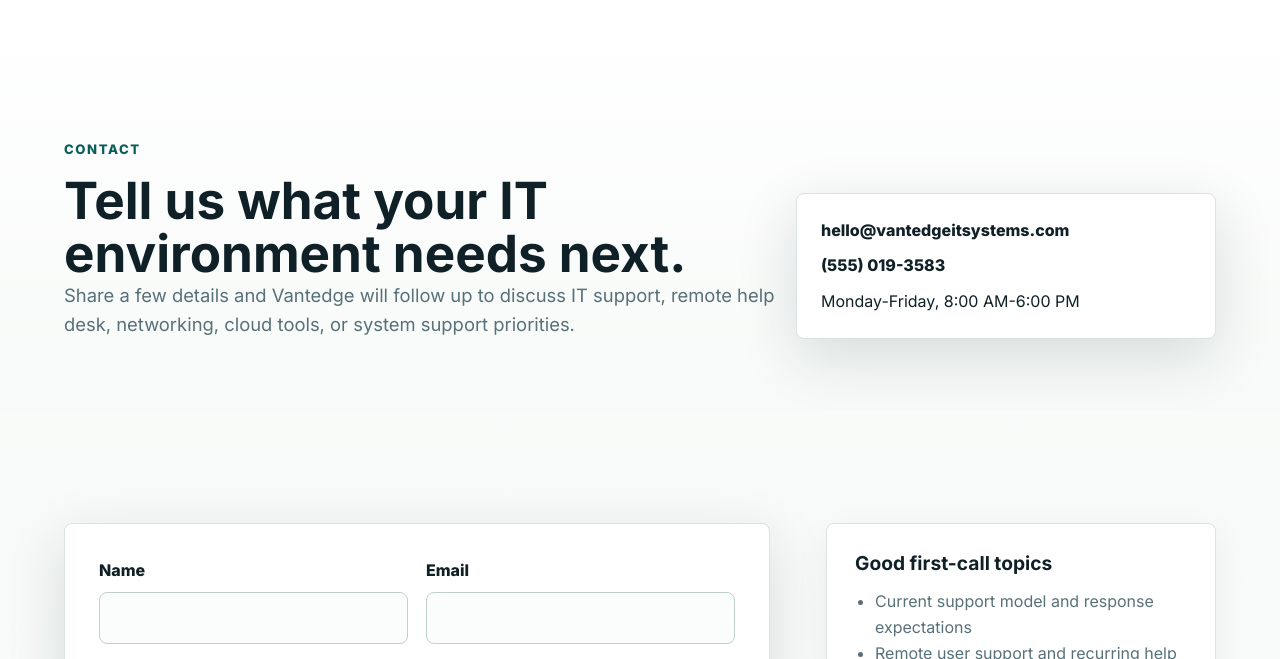
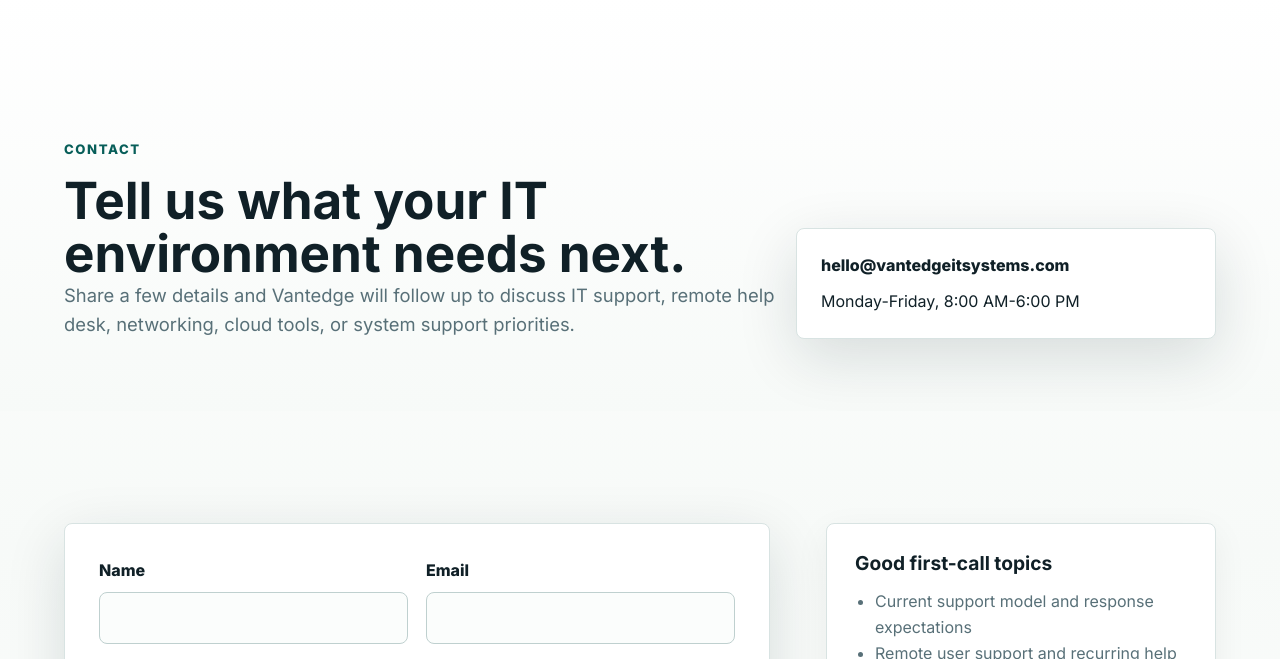
Before and after one commit to Chainz00/vantedge-website, a plain HTML site: page contact.html in a window 1280 px wide. Shown: the part 79-738 px from the top of the page. Drawn offline with Linux system fonts and the light colour scheme; a script that the page names is missing.

Commit message:
Update contact.html

```diff
--- a/contact.html
+++ b/contact.html
@@ -33,7 +33,7 @@
       <a href="mailto:hello@vantedgeitsystems.com">
   hello@vantedgeitsystems.com
 </a>
-        <a href="tel:+15550193583">(555) 019-3583</a>
+
         <span>Monday-Friday, 8:00 AM-6:00 PM</span>
       </div>
     </section>
```
